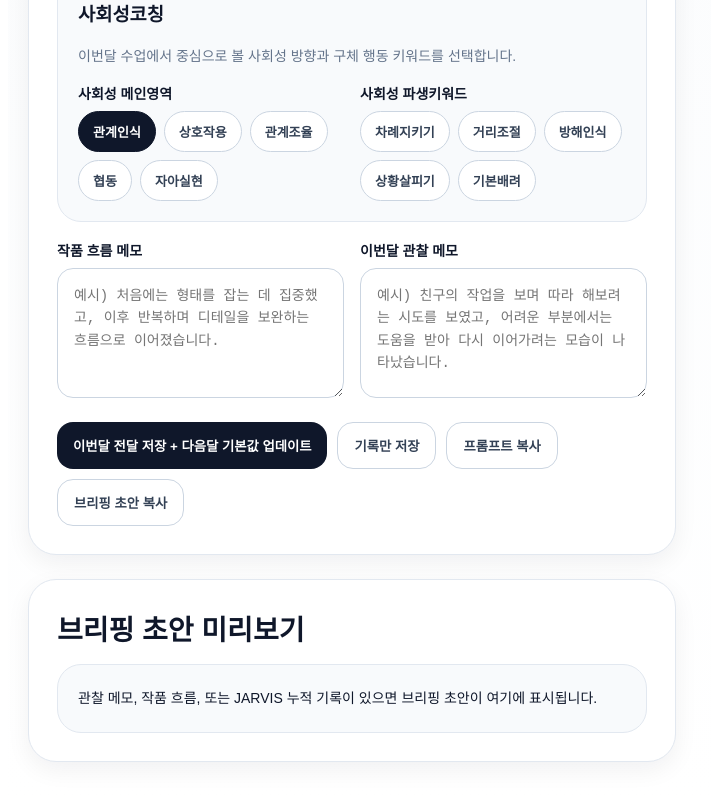
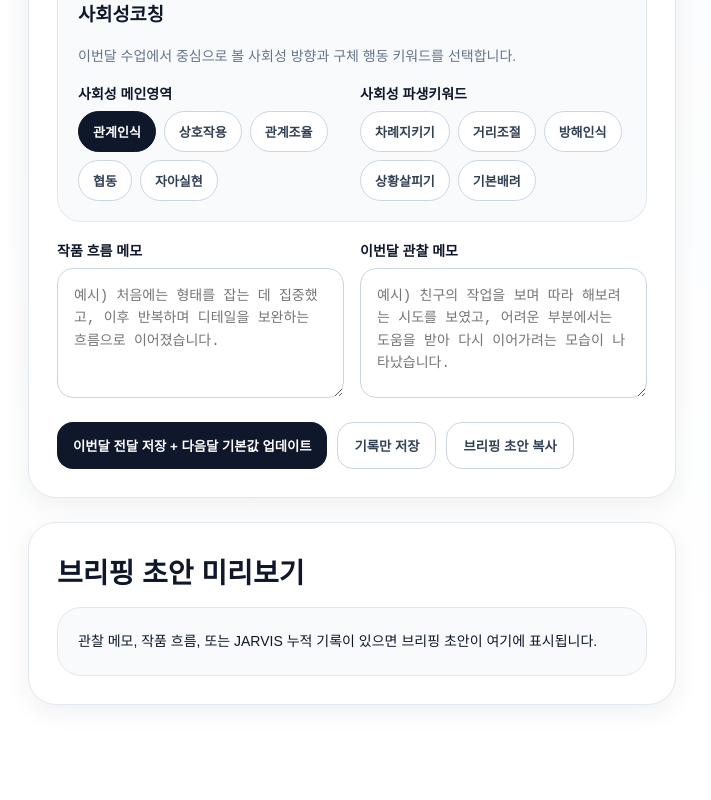
Before and after one commit to jaradaboys/jarada-briefing-2, a React (Vite) app: page / in a window 1280 px wide. Shown: the part 2016-2816 px from the top of the page, without its empty margins (0-711 px from the left). After the commit the page ends 2769 px from the top, so only its background shows below. Built offline with nearby package versions, Linux system fonts and the light colour scheme.

Commit message:
Update App.jsx

```diff
--- a/src/App.jsx
+++ b/src/App.jsx
@@ -2221,9 +2221,7 @@ alert(`${incoming.length}개의 JARVIS 관찰일지를 불러왔고, 기본값
       기록만 저장
     </button>
 
-    <button style={styles.secondaryBtn} onClick={() => copyText(prompt, "prompt")}>
-      {copied === "prompt" ? "프롬프트 복사됨" : "프롬프트 복사"}
-    </button>
+
 
     <button style={styles.secondaryBtn} onClick={() => copyText(preview, "preview")}>
       {copied === "preview" ? "초안 복사됨" : "브리핑 초안 복사"}
```
